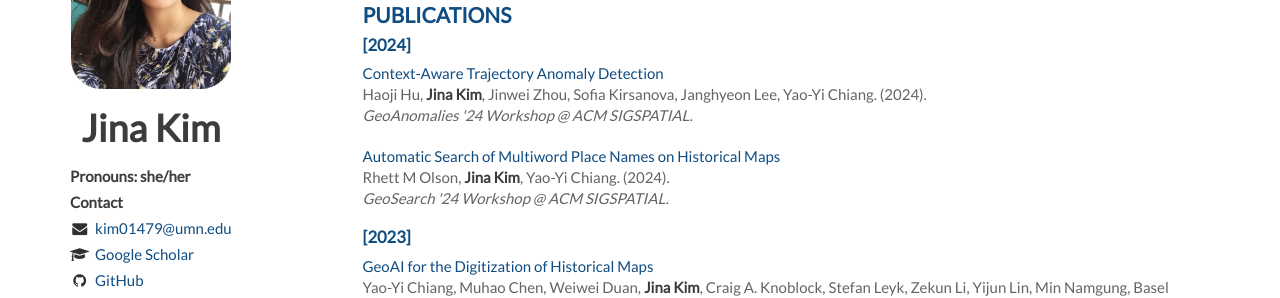
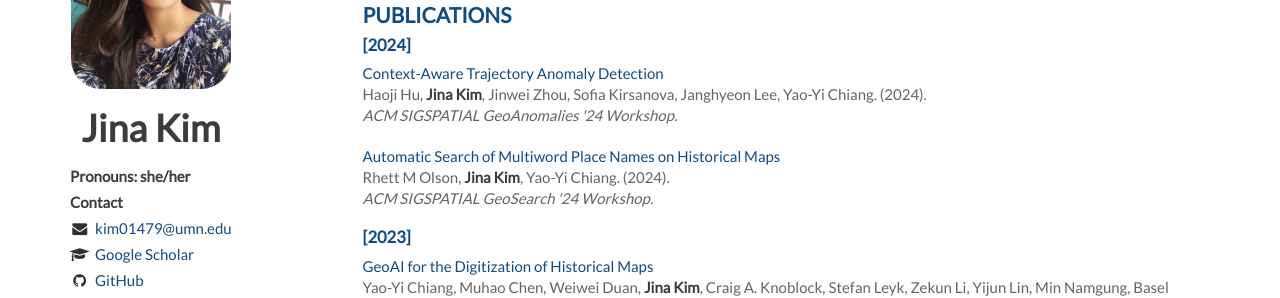
Before and after one commit to Jina-Kim/Jina-Kim.github.io, a Jekyll site: the page built from index.html, in a window 1280 px wide and 900 px high, scrolled down 668 px. Shown: the part 154-452 px from the top of the window. Built offline with Jekyll 4.4.1, drawn with Linux system fonts in a browser that asks for light colours; nearby versions of some CDN libraries; the list of posts is cut into pages by our own code.

```diff
--- a/_includes/publications.html
+++ b/_includes/publications.html
@@ -7,7 +7,7 @@
         <header>
             <a href="https://dl.acm.org/doi/10.1145/3589132.3628368">Context-Aware Trajectory Anomaly Detection</a><br/>
             <span> Haoji Hu, <em>Jina Kim</em>, Jinwei Zhou, Sofia Kirsanova, Janghyeon Lee, Yao-Yi Chiang. (2024).</span><br/>
-            <span><i>GeoAnomalies '24 Workshop @ ACM SIGSPATIAL.</i></span>
+            <span><i>ACM SIGSPATIAL GeoAnomalies '24 Workshop.</i></span>
         </header>
     </article>
 
@@ -15,7 +15,7 @@
         <header>
             <a href="https://dl.acm.org/doi/abs/10.1145/3681769.3698577">Automatic Search of Multiword Place Names on Historical Maps</a><br/>
             <span> Rhett M Olson, <em>Jina Kim</em>, Yao-Yi Chiang. (2024).</span><br/>
-            <span><i>GeoSearch '24 Workshop @ ACM SIGSPATIAL.</i></span>
+            <span><i>ACM SIGSPATIAL GeoSearch '24 Workshop.</i></span>
         </header>
     </article>
 
```
